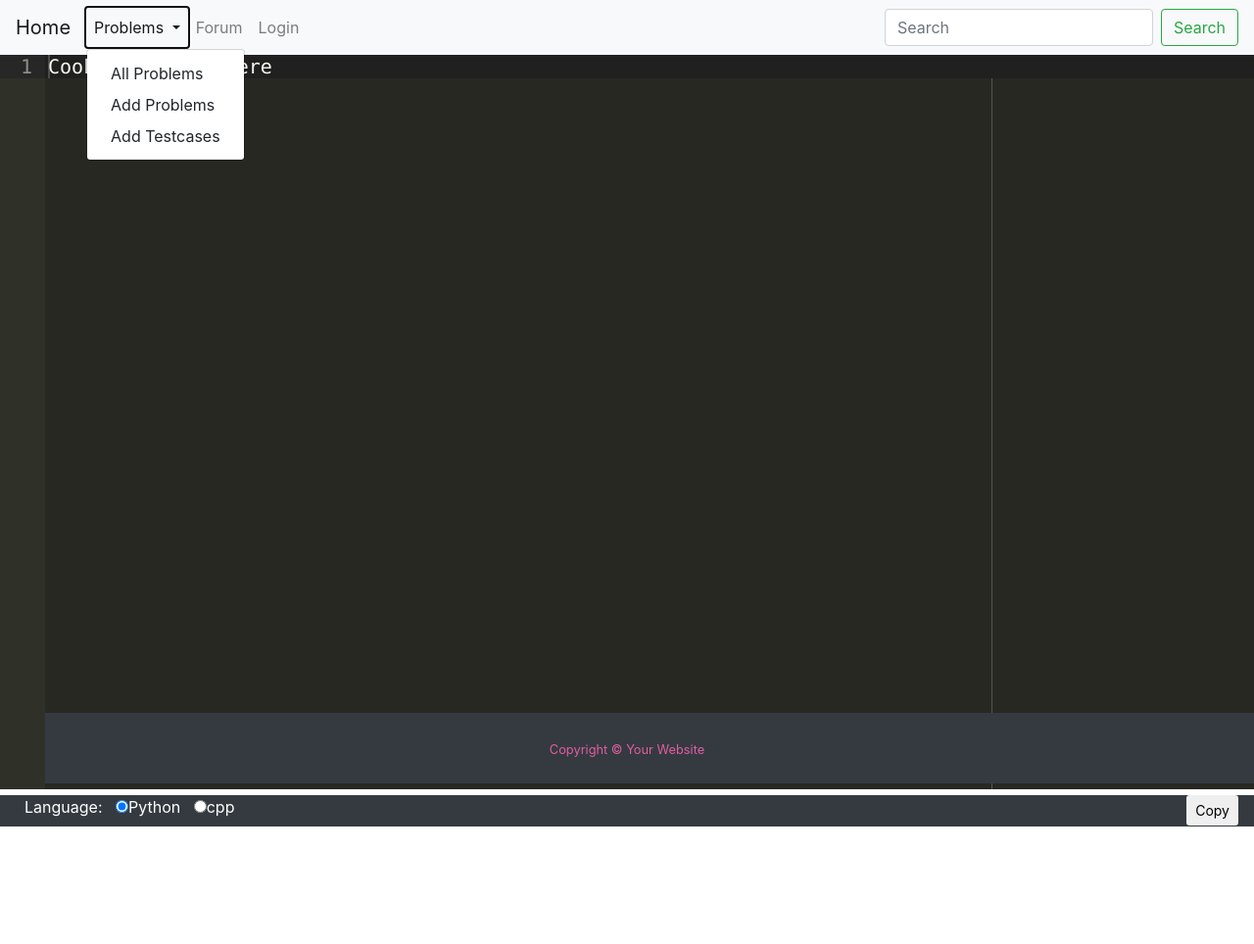
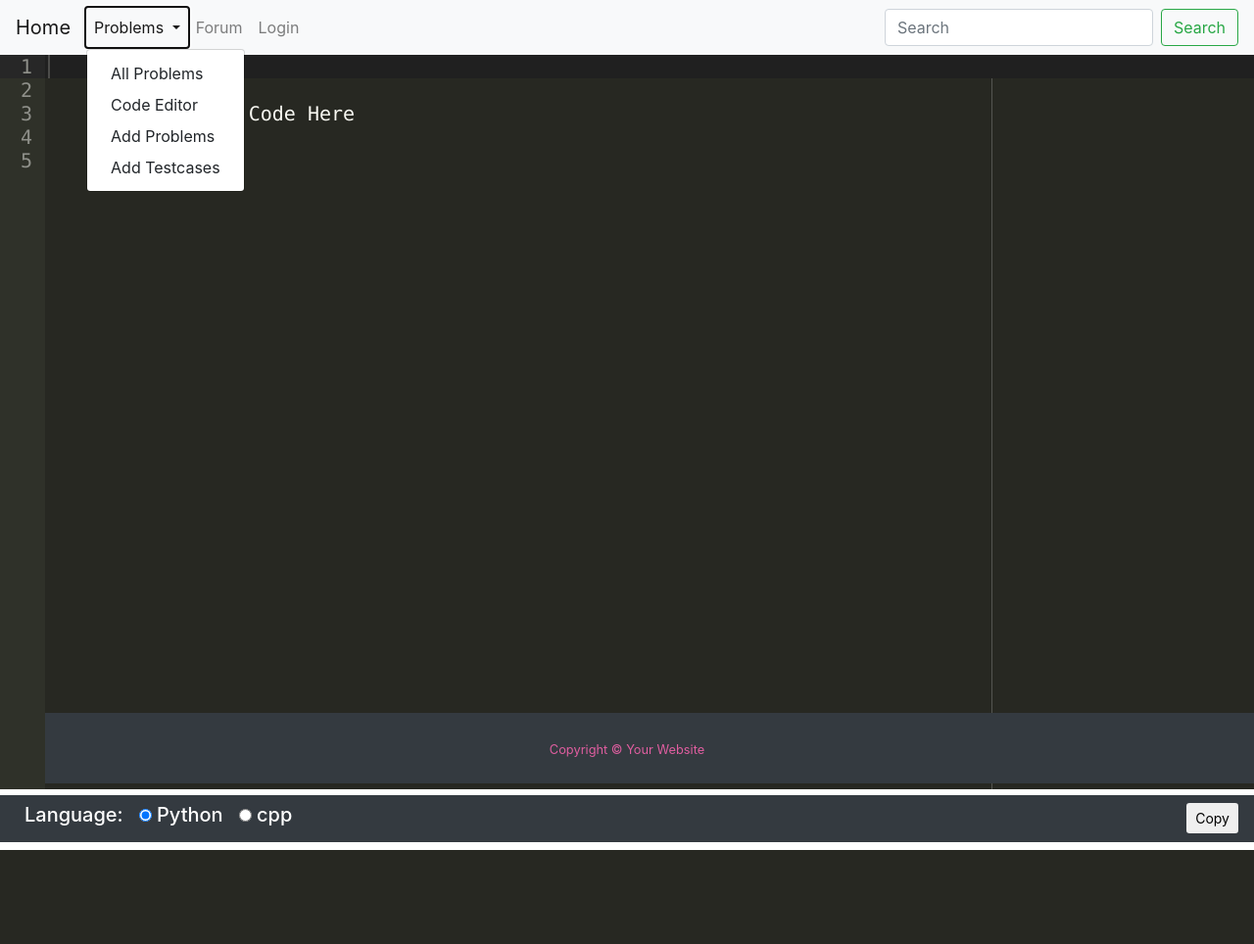
Before and after one commit to harshraj22/CSE_HUB, a Django app: page /editor/ in a window 1280 px wide, after a click on "Problems". Shown: the whole page at 98% size. After the commit the page ends 868 px from the top, so only its background shows below. Run offline with Django 3.2, Linux system fonts and the light colour scheme; some libraries are stand-ins or nearby versions.

Commit message:
linked editor via buttons

```diff
--- a/cse_hub/homepage/templates/homepage/editor.html
+++ b/cse_hub/homepage/templates/homepage/editor.html
@@ -4,12 +4,18 @@
 {% load static %}
     <link rel="stylesheet" type="text/css" href="{% static 'homepage/editor.css' %}">
 
-    <div id="editor">Cook Your Code Here</div>
+    <div id="editor">
+        {% if code %}
+            {{code}}
+        {% else %}
+            Cook Your Code Here
+        {% endif %}
+    </div>
 
-    <div id="language" class="bg-dark text-white text-bold">
+    <div id="language" class="bg-dark text-white text-bold py-2 h5">
         Language: &nbsp;
-        <label for="python"><input type="radio" name="language" id="python" value="python" checked="checked">Python</label> &nbsp;
-        <label for="cpp"><input type="radio" name="language" id="c_cpp" value="c_cpp">cpp</label>
+        <label for="python"><input type="radio" name="language" id="python" value="python" checked="checked"> Python</label> &nbsp;
+        <label for="cpp"><input type="radio" name="language" id="c_cpp" value="c_cpp"> cpp</label>
         <button class="float-right mr-3 btn btn-sm" id="copy">Copy</button>
     </div>
 
@@ -58,6 +64,7 @@
 
         $(document).ready(function() {
             $('#block_content_div').removeClass();
+            $('body').css('padding-bottom', '');
         });
     </script>
 
--- a/cse_hub/homepage/templates/homepage/index.html
+++ b/cse_hub/homepage/templates/homepage/index.html
@@ -34,6 +34,7 @@
 			      </a>
 			      <div class="dropdown-menu">
 			        <a class="dropdown-item" href="{% url 'all-problems' %}">All Problems</a>
+			        <a class="dropdown-item" href="{% url 'code-editor' %}">Code Editor</a>
 			        <a class="dropdown-item" href="{% url 'add-problem' %}">Add Problems</a>
 			        <a class="dropdown-item" href="{% url 'add-testcase' %}">Add Testcases</a>
 			      </div>
--- a/cse_hub/homepage/views.py
+++ b/cse_hub/homepage/views.py
@@ -30,5 +30,5 @@
     args = {'form':form}
     return render(request, 'homepage/homepage.html', args)
 
-def code_editor(request):
-    return render(request, 'homepage/editor.html')
+def code_editor(request, code='Your Code Here'):
+    return render(request, 'homepage/editor.html', {'code':code})
--- a/cse_hub/problems/templates/problems/display_a_problem.html
+++ b/cse_hub/problems/templates/problems/display_a_problem.html
@@ -29,6 +29,7 @@
 	{% endfor %}
 
 	<div class='float-right'>
+		<a class="btn btn-success" href="{% url 'code-editor' %}">Code</a> &nbsp;
 		<a class="btn btn-success" href="{% url 'submit-solution' problem.id %}">Submit</a>
 		<!-- <button class="btn btn-success" >Submit</button> -->
 	</div>
--- a/cse_hub/problems/templates/problems/display_a_submission.html
+++ b/cse_hub/problems/templates/problems/display_a_submission.html
@@ -45,6 +45,7 @@
 	{% endif %}
 
 
+	<a href="{% url 'code-editor' %}" class="float-right btn btn-sm btn-success" id='code_edit'>Edit</a>
 	<button class="float-right btn btn-sm btn-success mx-3" id="copy_code" >copy</button>
 
 	<a href="{% url 'download-submission' solution.id %}" class="float-right btn btn-sm btn-primary">Download</a>
@@ -77,7 +78,11 @@
 			}
 
 			// clearSelection();
+		});
 
+		let codeEdit = document.querySelector('#code_edit');
+		codeEdit.addEventListener('click', function(event) {
+			alert('Please Copy the code.')
 		});
 
 	</script>
```
Also changed, not shown: cse_hub/homepage/static/homepage/editor.css (line endings or trailing spaces).
